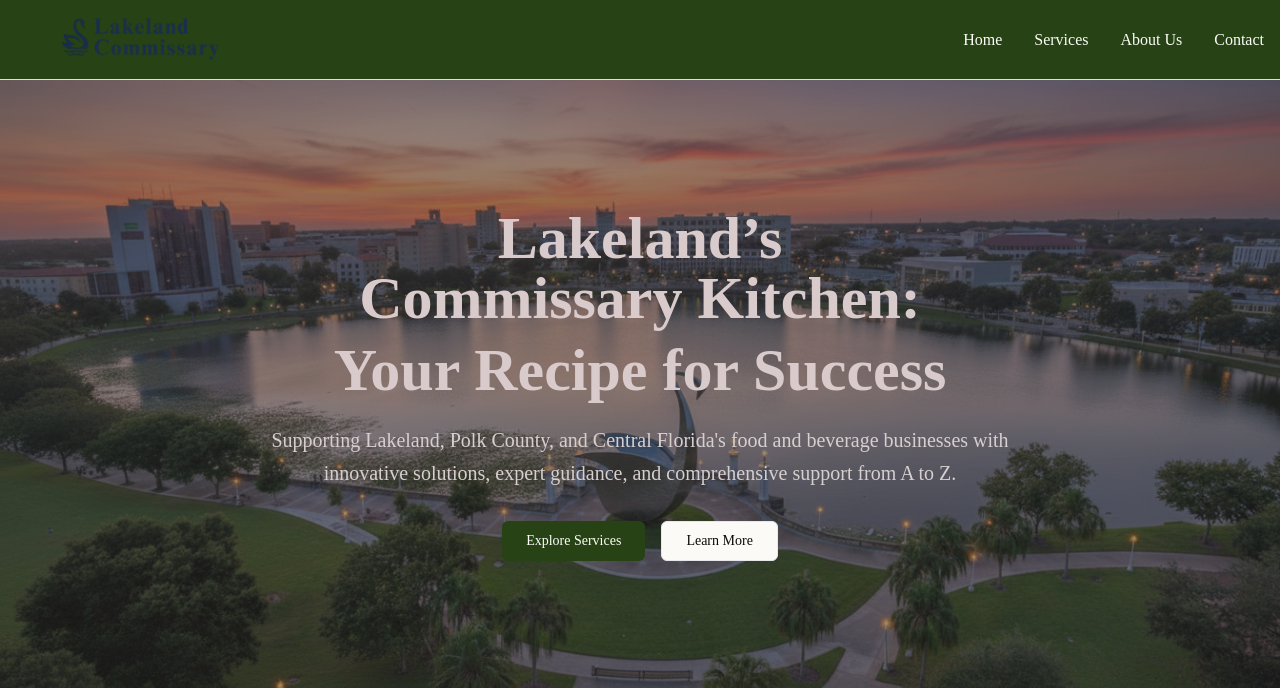
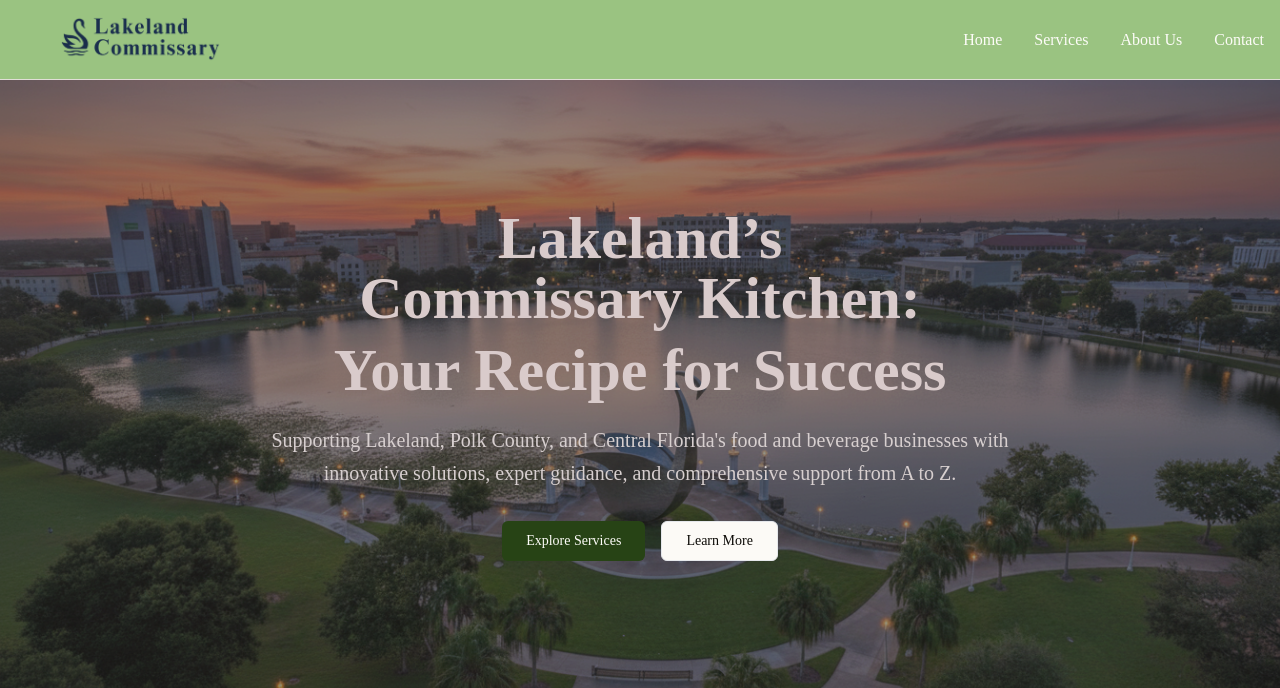
Before and after one commit to YeilerMR/BroadwayCommissary, a PHP site: page /BroadwayCommissary/ in a window 1280 px wide. Shown: the top 688 px of the page. Run offline with PHP 8.4, Linux system fonts and the light colour scheme.

Commit message:
change color

```diff
--- a/assets/css/output.css
+++ b/assets/css/output.css
@@ -577,8 +577,10 @@
   }
 }
 
-.headerBG {
-  background-color: oklch(0.35 0.08 135);
+.headerBG, header.headerBG {
+  /* Updated header color per user request */
+  background-color: #2abf95;
+  background-color: oklch(0.77 0.1 134.06 / 1);
 }
 
 .headerText {
```
Also changed, not shown: assets/css/style.css (+6 -2 lines).
